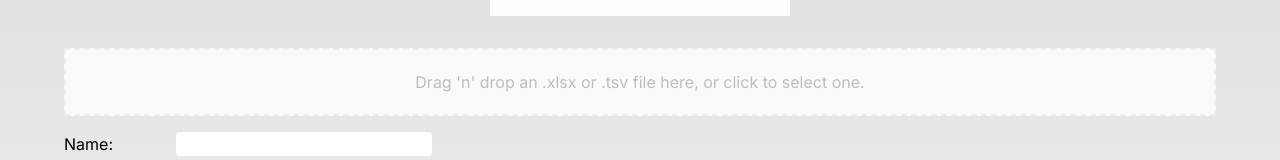
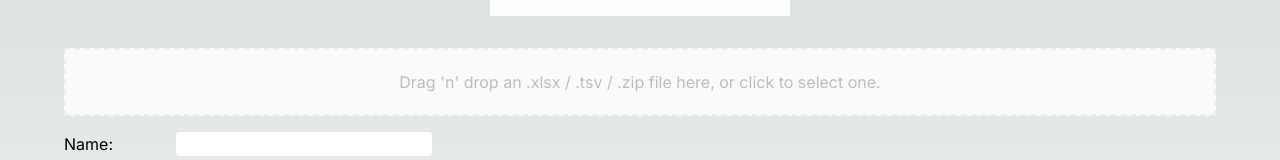
Before and after one commit to RichardHill/upload, a Next.js app: page / in a window 1280 px wide. Shown: the part 150-310 px from the top of the page. Built offline with nearby package versions, Linux system fonts and the light colour scheme.

Commit message:
Adding ZIP file upload support

```diff
--- a/app/page.tsx
+++ b/app/page.tsx
@@ -97,8 +97,10 @@ function StyledDropzone() {
         }
     };
     const { getRootProps, getInputProps, isFocused, isDragAccept, isDragReject } = useDropzone({
-        accept: { "application/vnd.openxmlformats-officedocument.spreadsheetml.sheet": [".xlsx",".tsv"] },
-        maxFiles: 1,
+        accept: {
+            "application/vnd.openxmlformats-officedocument.spreadsheetml.sheet": [".xlsx", ".tsv"],
+            "application/zip": [".zip"]
+        },        maxFiles: 1,
         onDrop,
     })
 
@@ -150,7 +152,7 @@ function StyledDropzone() {
             <Image src="/logo.jpeg" alt="logo" width={300} height={100} className="m-auto mb-8" />
             <div {...getRootProps({ style })}>
                 <input {...getInputProps()} />
-                <p>Drag &apos;n&apos; drop an .xlsx or .tsv file here, or click to select one.</p>
+                <p>Drag &apos;n&apos; drop an .xlsx / .tsv / .zip file here, or click to select one.</p>
             </div>
             <section className="flex items-center">
                 <div className="flex flex-col mt-4">
```
